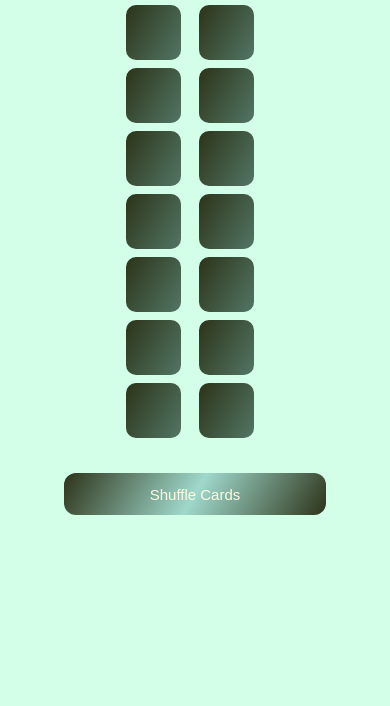
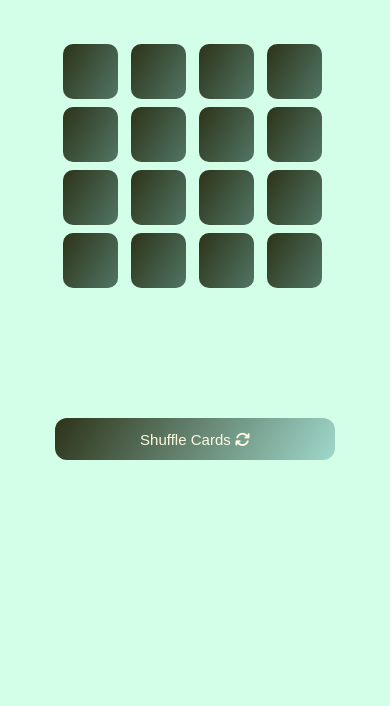
Before and after one commit to kanhyakkushwaha/flip-and-match, a plain HTML site: page index.html in a window 390 px wide. Shown: the part 138-844 px from the top of the page. Drawn offline with Linux system fonts and the light colour scheme.

Commit message:
Enhanced Styling

```diff
--- a/index.html
+++ b/index.html
@@ -3,13 +3,19 @@
   <head>
     <meta charset="UTF-8" />
     <meta name="viewport" content="width=device-width, initial-scale=1.0" />
+    <link
+      rel="stylesheet"
+      href="https://cdnjs.cloudflare.com/ajax/libs/font-awesome/6.5.0/css/all.min.css"
+    />
     <link rel="stylesheet" href="style.css" />
     <title>Flip & Match</title>
   </head>
   <body>
     <h1>Flip & Match</h1>
     <div class="game-board" id="game-board"></div>
-    <button class="reset">Shuffle Cards</button>
+    <button class="reset">
+      Shuffle Cards  <i class="fa-solid fa-arrows-rotate"></i>
+    </button>
     <script src="app.js"></script>
   </body>
 </html>
--- a/style.css
+++ b/style.css
@@ -75,7 +75,7 @@ h1 {
 .reset {
   height: 50px;
   width: 450px;
-  background: linear-gradient(120deg, #2d3319, #9fd8cb, #2d3319);
+  background: linear-gradient(120deg, #2d3319, #9fd8cb);
   color: #fefae0;
   font-size: 15px;
   font-weight: 500;
@@ -122,14 +122,14 @@ h1 {
 @media (max-width: 480px) {
   h1 {
     font-size: 45px;
-    margin-top: 3px;
-    margin-bottom: 10px;
+    margin-top: 50px;
+    margin-bottom: 80px;
   }
 
   .game-board {
-    grid-template-columns: repeat(2, 65px);
+    grid-template-columns: repeat(4, 60px);
     grid-gap: 8px;
-    margin: 20px 0px 20px 0px;
+    margin: 60px 0px 100px 0px;
   }
 
   .card {
@@ -139,9 +139,9 @@ h1 {
   }
 
   .reset {
-    width: 70%;
+    width: 75%;
     font-size: 15px;
-    margin-top: 15px;
+    margin-top: 30px;
   }
 }
 
```
